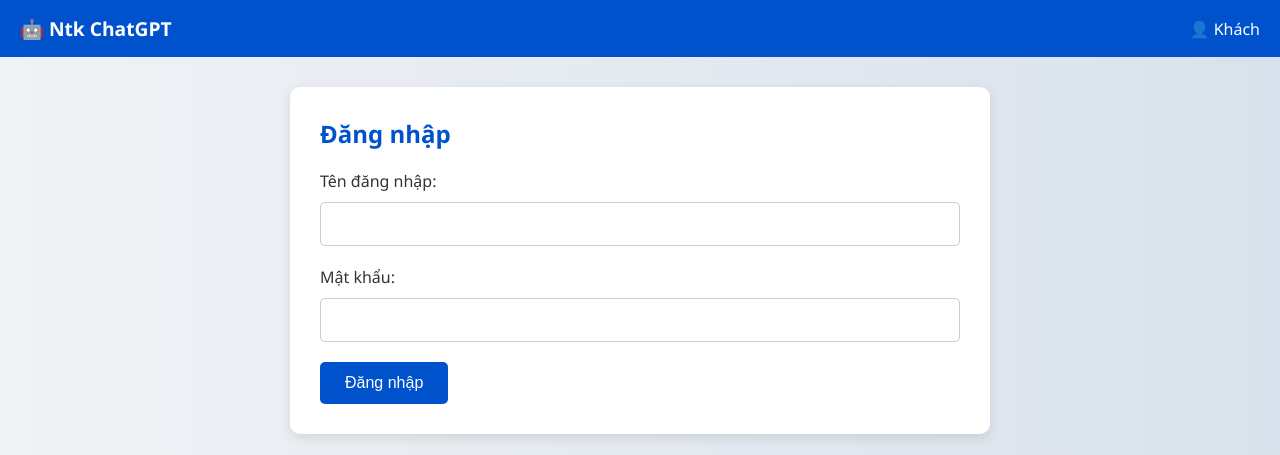
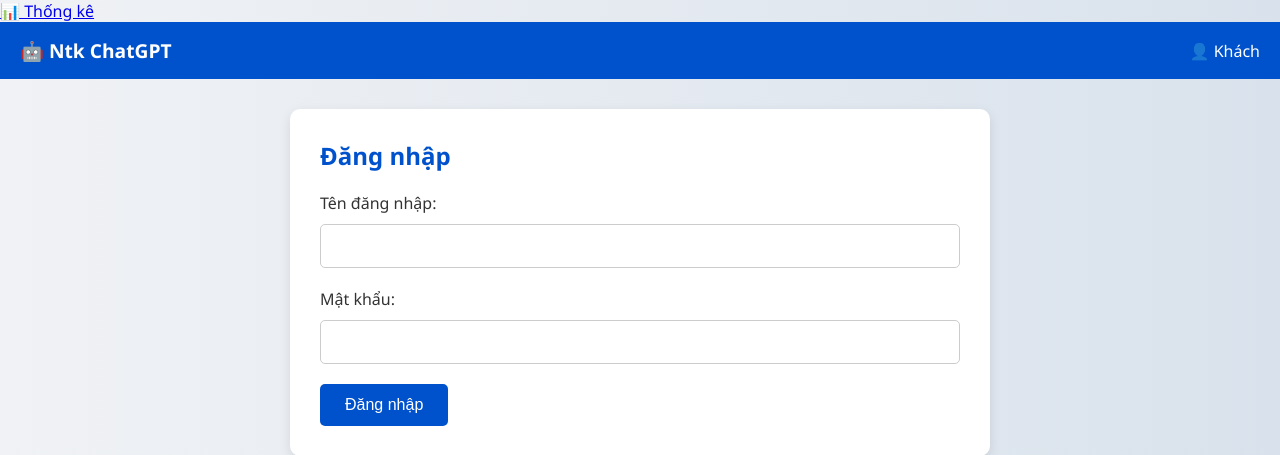
Before and after one commit to ntgpt01/ntk-chatgpt-deploy, a Flask app: page / in a window 1280 px wide. Shown: the top 455 px of the page. Run offline with Flask 3, Linux system fonts and the light colour scheme.

Commit message:
Cập nhật giao diện base.html

```diff
--- a/templates/base.html
+++ b/templates/base.html
@@ -1,5 +1,7 @@
 <!DOCTYPE html>
 <html lang="vi">
+    <a href="{{ url_for('stats') }}">📊 Thống kê</a>
+
 <head>
     <meta charset="UTF-8">
     <title>{% block title %}Ntk ChatGPT{% endblock %}</title>
```
